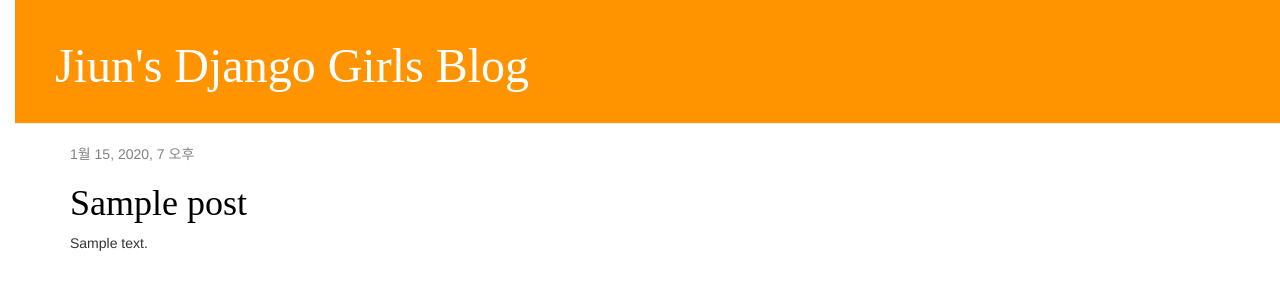
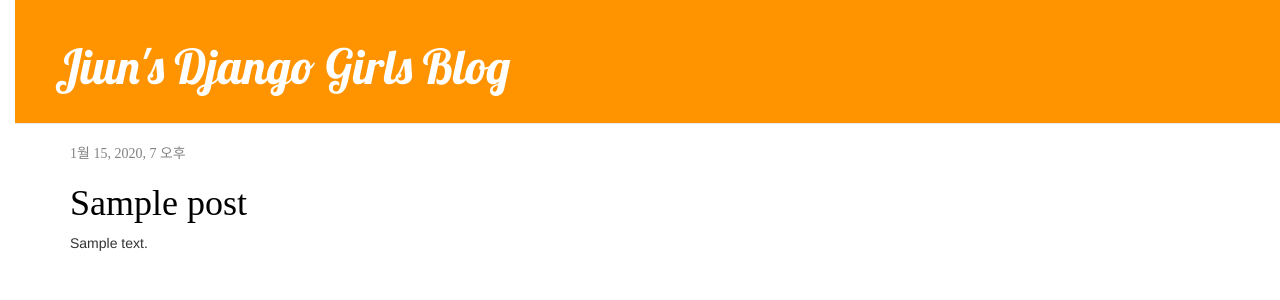
Before and after one commit to s-jiun/Piro15, a Django app: page / in a window 1280 px wide. Shown: the top 300 px of the page. Run offline with Django 3.2, Linux system fonts and the light colour scheme; tables that the repository leaves empty hold one stand-in row (values such as "Sample post"); some libraries are stand-ins or nearby versions.

Commit message:
폰트 수정

```diff
--- a/djangogirls/blog/static/css/blog.css
+++ b/djangogirls/blog/static/css/blog.css
@@ -20,6 +20,7 @@ body {
   color: #ffffff;
   font-size: 36pt;
   text-decoration: none;
+  font-family: "Lobster";
 }
 
 .content {
@@ -35,6 +36,7 @@ h4 {
 
 .date {
   color: #828282;
+  font-family: "Noto Serif KR", serif;
 }
 
 .save {
@@ -62,4 +64,5 @@ h4 {
 .post h1 a,
 .post h1 a:visited {
   color: #000000;
+  font-family: "Noto Serif KR", serif;
 }
--- a/djangogirls/blog/templates/blog/base.html
+++ b/djangogirls/blog/templates/blog/base.html
@@ -11,6 +11,7 @@
     <link rel="stylesheet" href="//maxcdn.bootstrapcdn.com/bootstrap/3.2.0/css/bootstrap-theme.min.css">
     <link rel="stylesheet" href="{% static 'css/blog.css' %}">
     <link href="https://fonts.googleapis.com/css2?family=Noto+Serif+KR:wght@300&display=swap" rel="stylesheet">
+    <link href="https://fonts.googleapis.com/css?family=Lobster&subset=latin,latin-ext" rel="stylesheet" type="text/css">
 </head>
 <body>
     <div class="page-header">
```
